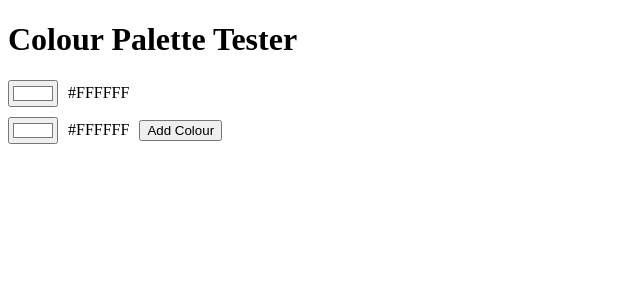
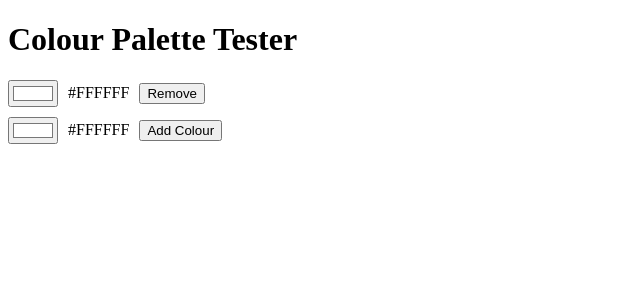
Before and after one commit to jaco8060/Color-Contrast-Tool, a React (Vite) app: page / in a window 1280 px wide. Both pictures are taken after a click on the button "Add Colour". Shown: the top 300 px of the page, without its empty margins (0-640 px from the left). Built offline with nearby package versions, Linux system fonts and the light colour scheme.

Commit message:
Update ColourInput to be able to delete a colour and update its list accordingly

```diff
--- a/src/App.jsx
+++ b/src/App.jsx
@@ -1,6 +1,6 @@
 import { useState } from "react";
 // import tinycolor from "tinycolor2";
-import { ColourInput } from "./ColorInput";
+import { ColourInput } from "./ColourInput";
 import { DisplayCombinations } from "./DisplayCombinations";
 
 function App() {
@@ -28,6 +28,10 @@ function App() {
     );
   };
 
+  const removeColour = (id) => {
+    setColours(colours.filter((colour) => colour.id !== id));
+  };
+
   return (
     <div>
       <h1>Colour Palette Tester</h1>
@@ -36,6 +40,7 @@ function App() {
           key={colour.id}
           initialColour={colour.hex}
           onColourChange={(newHex) => updateColour(colour.id, newHex)}
+          onRemove={() => removeColour(colour.id)}
         />
       ))}
       <ColourInput addColour={addColour} />
@@ -45,4 +50,5 @@ function App() {
     </div>
   );
 }
+
 export default App;
--- a/src/ColorInput.jsx
+++ b/src/ColourInput.jsx
@@ -1,5 +1,10 @@
 import { useState } from "react";
-function ColourInput({ addColour, initialColour = "#ffffff", onColourChange }) {
+function ColourInput({
+  addColour,
+  initialColour = "#ffffff",
+  onColourChange,
+  onRemove,
+}) {
   const [color, setColor] = useState(initialColour);
 
   const handleSubmit = (event) => {
@@ -29,8 +34,12 @@ function ColourInput({ addColour, initialColour = "#ffffff", onColourChange }) {
           }
         }}
       />
-      <span>{color.toUpperCase()}</span> {/* Display the hex code */}
-      {addColour && <button type="submit">Add Colour</button>}
+      <span>{color.toUpperCase()}</span>
+      {addColour ? (
+        <button type="submit">Add Colour</button>
+      ) : (
+        <button onClick={onRemove}>Remove</button>
+      )}
     </form>
   );
 }
```
